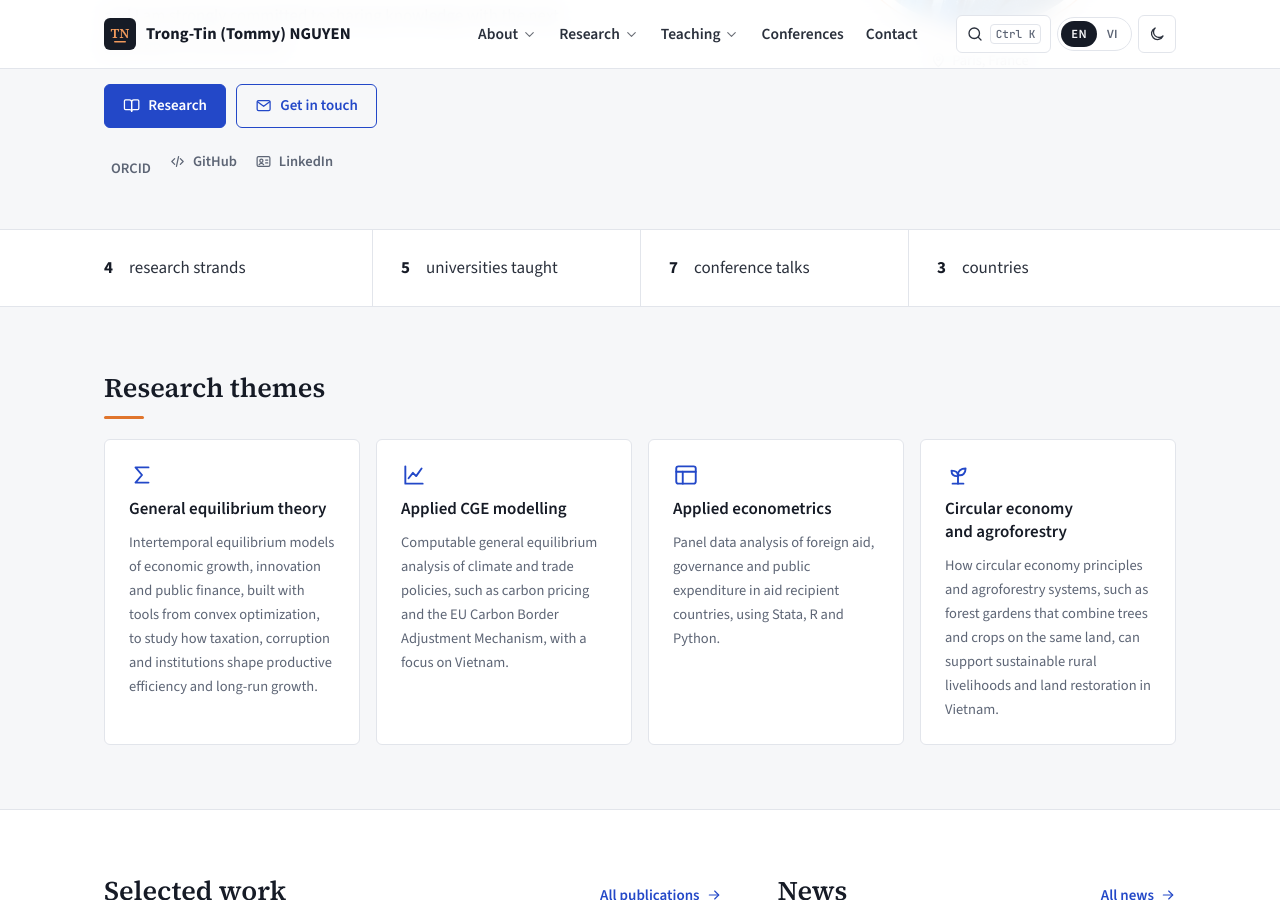
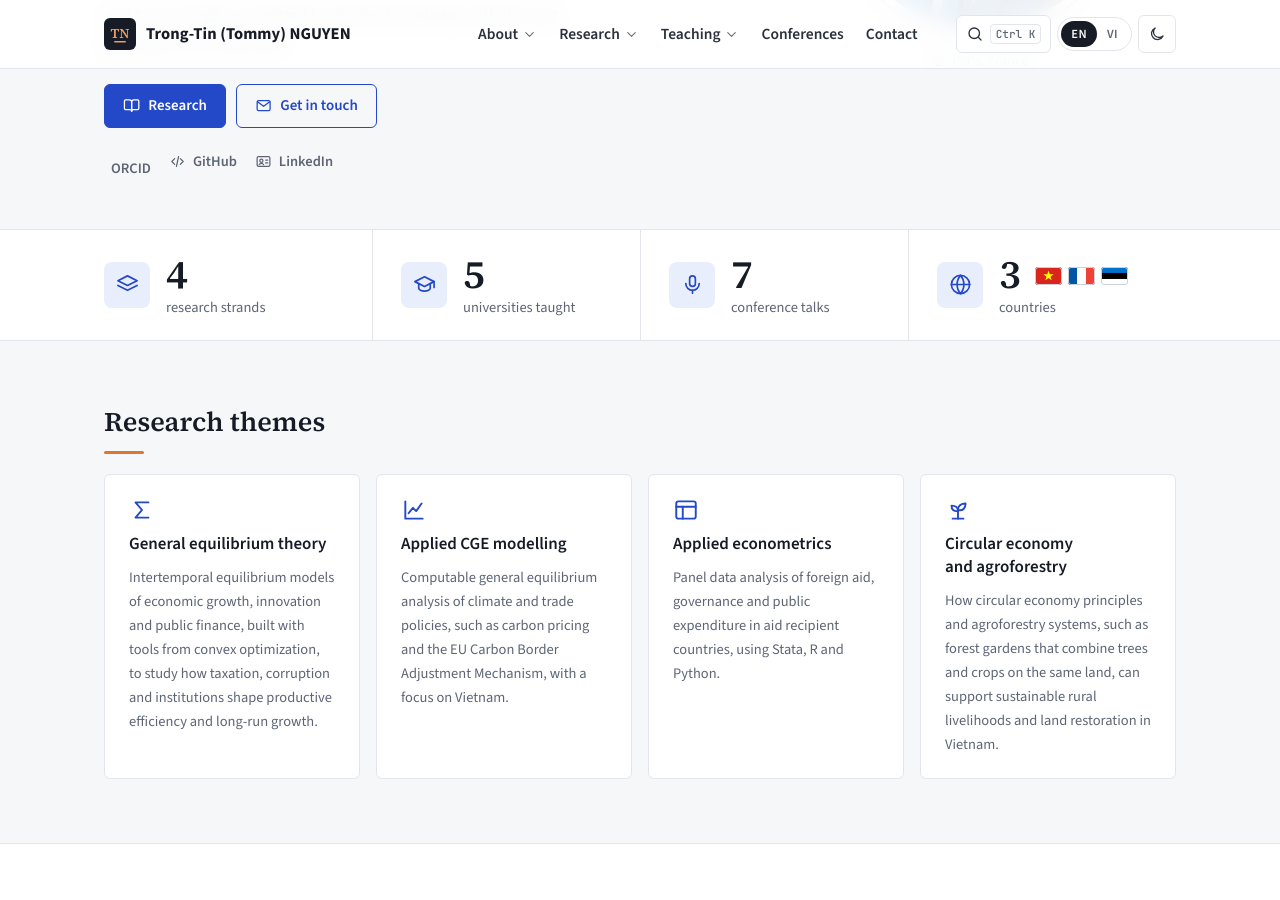
Before and after one commit to trongtin142/trongtin142.github.io, a Jekyll site: the page built from _pages/about.md, in a window 1280 px wide and 900 px high, scrolled down 506 px. Built offline with Jekyll 4.4.1, drawn with Linux system fonts in a browser that asks for light colours; a style sheet for code colours, icons or effects is not loaded.

Commit message:
Home stats: icon badges and country flags (VN, FR, EE)
Co-Authored-By: Claude Opus 5.5 <noreply@anthropic.com>
Claude-Session: https://claude.ai/code/session_01F1yxYqWhASM3VpctEWMcuF

```diff
--- a/_layouts/rd-home.html
+++ b/_layouts/rd-home.html
@@ -27,10 +27,32 @@ layout: rd
 {%- assign n_talks = site.data.conferences.talks | size -%}
 <section class="stats" aria-label="{{ t.name }}">
   <div class="wrap stats__in">
-    <div class="stat"><b data-count="{{ page.themes | size }}">{{ page.themes | size }}</b><span>{{ t.stats_strands }}</span></div>
-    <div class="stat"><b data-count="{{ n_uni }}">{{ n_uni }}</b><span>{{ t.stats_universities }}</span></div>
-    <div class="stat"><b data-count="{{ n_talks }}">{{ n_talks }}</b><span>{{ t.stats_talks }}</span></div>
-    <div class="stat"><b data-count="3">3</b><span>{{ t.stats_countries }}</span></div>
+    <div class="stat">
+      <span class="stat__icon">{% include rd-icon.html name="layers" %}</span>
+      <div class="stat__body"><b class="stat__num" data-count="{{ page.themes | size }}">{{ page.themes | size }}</b><span class="stat__label">{{ t.stats_strands }}</span></div>
+    </div>
+    <div class="stat">
+      <span class="stat__icon">{% include rd-icon.html name="cap" %}</span>
+      <div class="stat__body"><b class="stat__num" data-count="{{ n_uni }}">{{ n_uni }}</b><span class="stat__label">{{ t.stats_universities }}</span></div>
+    </div>
+    <div class="stat">
+      <span class="stat__icon">{% include rd-icon.html name="mic" %}</span>
+      <div class="stat__body"><b class="stat__num" data-count="{{ n_talks }}">{{ n_talks }}</b><span class="stat__label">{{ t.stats_talks }}</span></div>
+    </div>
+    <div class="stat">
+      <span class="stat__icon">{% include rd-icon.html name="globe" %}</span>
+      <div class="stat__body">
+        <div class="stat__line">
+          <b class="stat__num" data-count="3">3</b>
+          <ul class="flags">
+            <li class="flag" title="{{ t.country_vn }}"><svg viewBox="0 0 30 20" role="img" aria-label="{{ t.country_vn }}"><rect width="30" height="20" fill="#DA251D"/><polygon fill="#FFFF00" points="15.00,4.00 16.35,8.15 20.71,8.15 17.18,10.71 18.53,14.85 15.00,12.29 11.47,14.85 12.82,10.71 9.29,8.15 13.65,8.15"/></svg></li>
+            <li class="flag" title="{{ t.country_fr }}"><svg viewBox="0 0 3 2" role="img" aria-label="{{ t.country_fr }}"><rect width="1" height="2" fill="#0055A4"/><rect x="1" width="1" height="2" fill="#FFFFFF"/><rect x="2" width="1" height="2" fill="#EF4135"/></svg></li>
+            <li class="flag" title="{{ t.country_ee }}"><svg viewBox="0 0 3 2" role="img" aria-label="{{ t.country_ee }}"><rect width="3" height=".67" fill="#0072CE"/><rect y=".66" width="3" height=".68" fill="#000000"/><rect y="1.33" width="3" height=".67" fill="#FFFFFF"/></svg></li>
+          </ul>
+        </div>
+        <span class="stat__label">{{ t.stats_countries }}</span>
+      </div>
+    </div>
   </div>
 </section>
 
```
